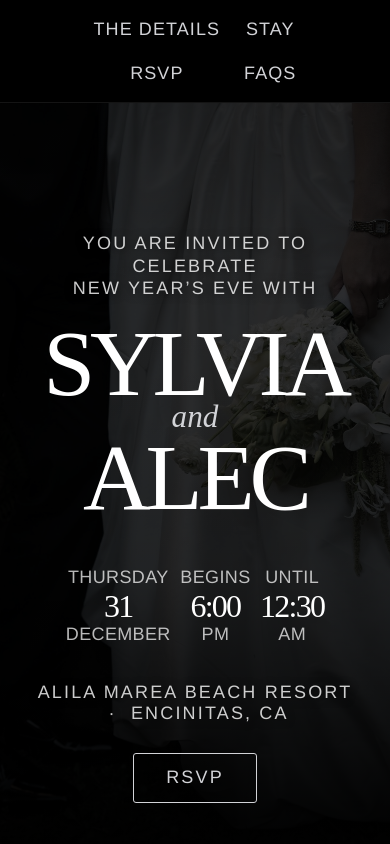
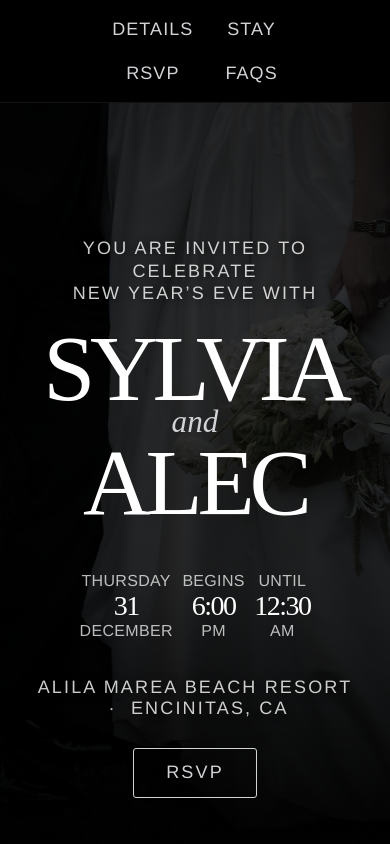
Before and after one commit to alecpowell18/nye2026, a website: page index.html in a window 390 px wide. Shown: the top 844 px of the page. Drawn offline with Linux system fonts and the light colour scheme; a web font is replaced by a local one.

Commit message:
Refine navigation spacing and hero date sizing [skip ci]

```diff
--- a/index.html
+++ b/index.html
@@ -108,10 +108,10 @@ body {
   padding: 0.7rem 0.6rem;
   display: flex; flex-direction: column; align-items: center; justify-content: center; gap: 2px;
 }
-.dc-label { font-size: var(--text-body); letter-spacing: 0.12em; text-transform: uppercase; color: var(--w30); }
+.dc-label { font-size: 1rem; letter-spacing: 0.12em; text-transform: uppercase; color: var(--w30); }
 .dc-val {
   font-family: var(--font-display); letter-spacing: -0.055em;
-  font-size: var(--text-number); font-weight: 400; color: #fff; line-height: 1;
+  font-size: clamp(1.75rem, 7vw, 2.125rem); font-weight: 400; color: #fff; line-height: 1;
 }
 .hero-venue {
   font-size: var(--text-body); letter-spacing: 0.12em; text-transform: uppercase;
@@ -439,7 +439,7 @@ footer { padding: 2.5rem 2rem; text-align: center; border-top: 0.5px solid var(-
 
 /* Invitation layout and readable guest information. */
 section[id] { scroll-margin-top: 5rem; }
-.site-nav { position: sticky; top: 0; z-index: 10; display: flex; flex-wrap: wrap; justify-content: center; gap: 0 clamp(.75rem, 3vw, 2rem); padding: 0.45rem 1rem; background: rgba(0,0,0,.45); -webkit-backdrop-filter: blur(12px); backdrop-filter: blur(12px); border-bottom: 1px solid var(--w08); }
+.site-nav { position: sticky; top: 0; z-index: 10; display: flex; flex-wrap: wrap; justify-content: center; gap: 0 clamp(1rem, 4vw, 3rem); padding: 0.45rem 1rem; background: rgba(0,0,0,.45); -webkit-backdrop-filter: blur(12px); backdrop-filter: blur(12px); border-bottom: 1px solid var(--w08); }
 .site-nav a { display: inline-flex; align-items: center; min-height: 44px; color: var(--silver); text-decoration: none; font-size: var(--text-body); letter-spacing: 0.06em; text-transform: uppercase; }
 .site-nav a:hover, .site-nav a:focus-visible { color: var(--gold-light); }
 .hero-rsvp { display: inline-block; margin-top: 1.8rem; }
@@ -464,7 +464,7 @@ input:focus-visible, button:focus-visible { outline: 2px solid var(--silver); ou
   .venue-layout { grid-template-columns: 1fr; text-align: center; }
   .venue-photo { aspect-ratio: 4/3; }
   .venue-desc { margin-inline: auto; }
-  .site-nav { gap: 0 .75rem; padding-inline: .5rem; }
+  .site-nav { gap: 0 1.25rem; padding-inline: .5rem; }
   .cd-wrap { gap: 4px; flex-wrap: wrap; }
   .cd-num { font-size: var(--text-number); min-width: 0; }
   .cd-colon { font-size: 28px; }
@@ -498,7 +498,7 @@ input:focus-visible, button:focus-visible { outline: 2px solid var(--silver); ou
 .added-guest-row .name-row { padding-right: 3.25rem; }
 .sec-title, .rsvp-word { overflow-wrap: anywhere; }
 @media (max-width: 400px) {
-  .site-nav { display: grid; grid-template-columns: repeat(2, auto); gap: 0 1.5rem; }
+  .site-nav { display: grid; grid-template-columns: repeat(2, auto); gap: 0 2rem; }
   .site-nav a { justify-content: center; }
   section[id] { scroll-margin-top: 8rem; }
   .added-guest-row .name-row { flex-direction: column; gap: .5rem; }
@@ -514,7 +514,7 @@ input:focus-visible, button:focus-visible { outline: 2px solid var(--silver); ou
 </style>
 </head>
 <body>
-<nav class="site-nav" aria-label="Main navigation"><a href="#evening">The Details</a><a href="#stay">Stay</a><a href="#rsvp">RSVP</a><a href="#faq">FAQs</a></nav>
+<nav class="site-nav" aria-label="Main navigation"><a href="#evening">Details</a><a href="#stay">Stay</a><a href="#rsvp">RSVP</a><a href="#faq">FAQs</a></nav>
 
 <!-- ── HERO ──────────────────────────── -->
 <section class="hero">
```
